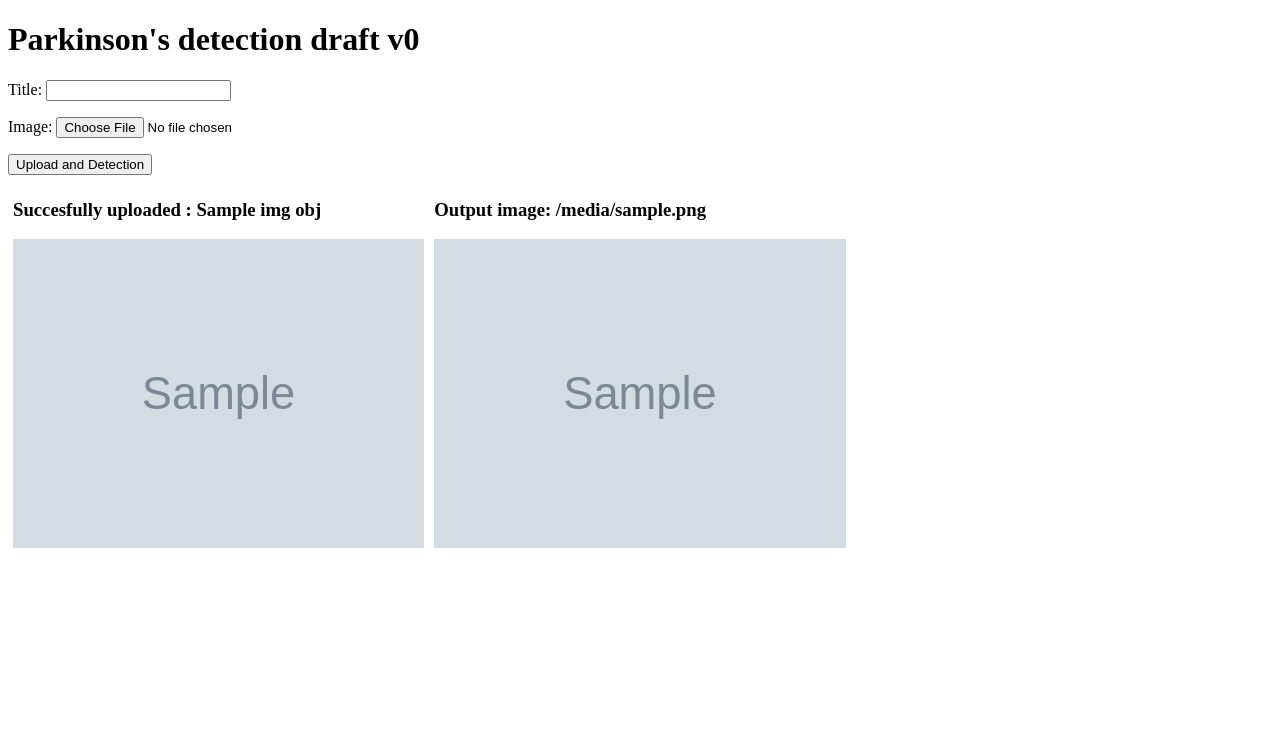
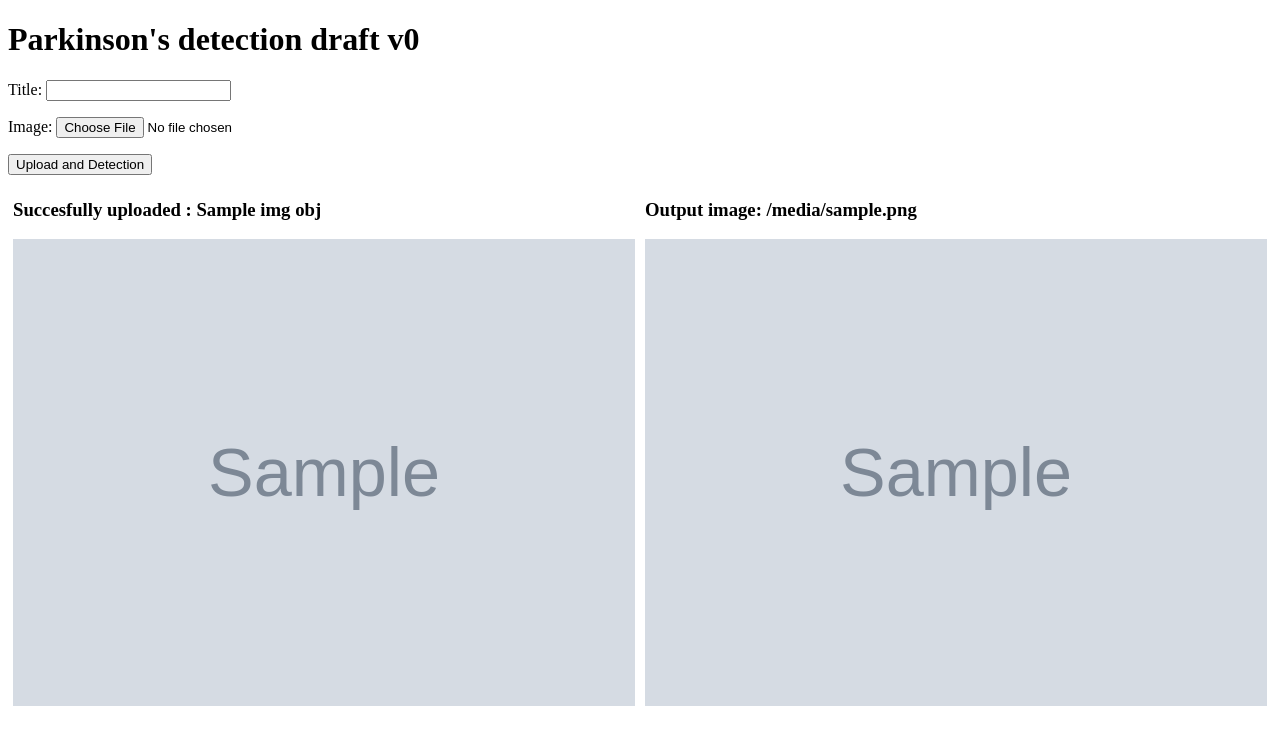
Before and after one commit to giansalvo/draft_v0, a Django app: template upload/uploadimg/templates/index.html in a window 1280 px wide. Shown: the top 745 px of the page. Run offline with Django 4.2, Linux system fonts and the light colour scheme; tables that the repository leaves empty hold one stand-in row (values such as "Sample post"); the template is opened without the code that fills it: values that come from a table or form of the project are taken from there, most other values are stand-ins (such as "Sample title", 1, 10 or a date in 2020); grey boxes marked "Sample" are stand-in pictures.

Commit message:
fix image size

```diff
--- a/upload/uploadimg/templates/index.html
+++ b/upload/uploadimg/templates/index.html
@@ -13,7 +13,7 @@
 
     .column {
       float: left;
-      width: 33.33%;
+      width: 50.0%;
       padding: 5px;
     }
 
```
